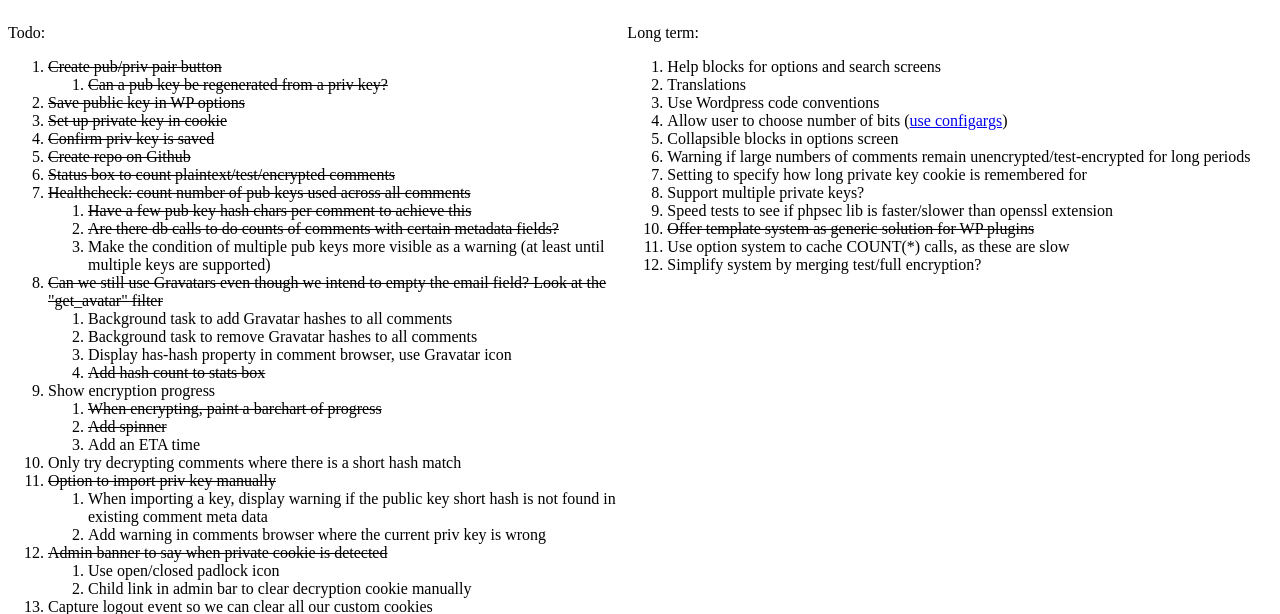
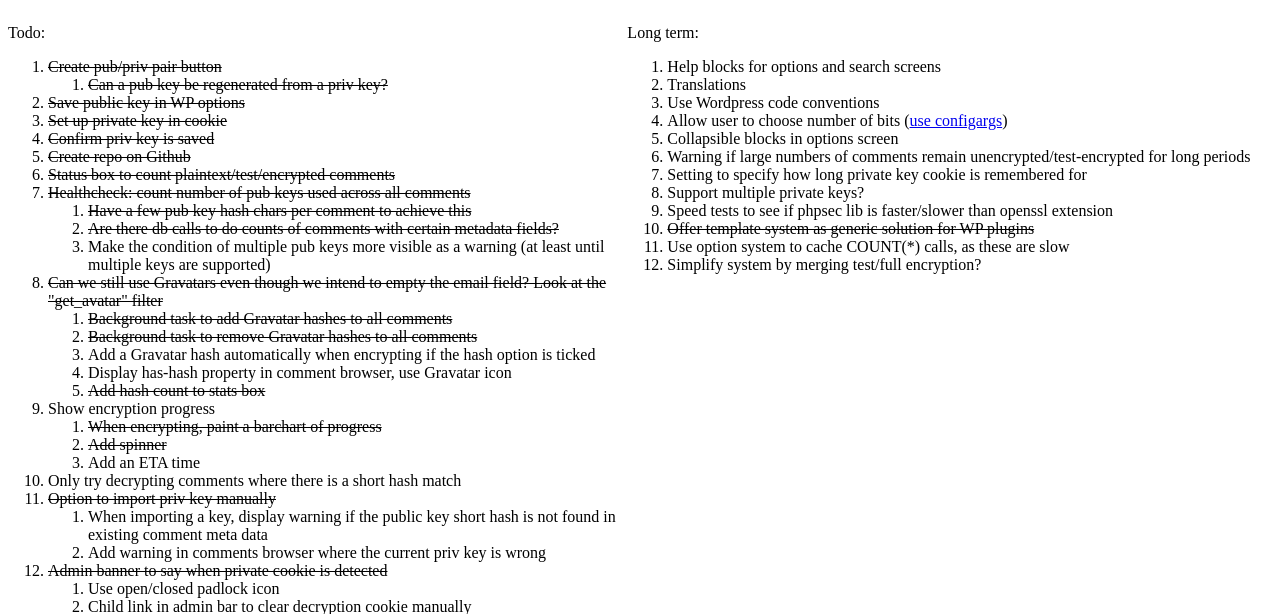
Before and after one commit to halfer/wp-encrypt-plugin, a PHP site: page /_todo.php in a window 1280 px wide. Shown: the top 614 px of the page. Run offline with PHP 8.4, Linux system fonts and the light colour scheme.

Commit message:
Update to-do list

```diff
--- a/templates/_todo.php
+++ b/templates/_todo.php
@@ -20,8 +20,9 @@
 		<li><s>Can we still use Gravatars even though we intend to empty the email field? Look at the
 			"get_avatar" filter</s></li>
 		<ol>
-			<li>Background task to add Gravatar hashes to all comments</li>
-			<li>Background task to remove Gravatar hashes to all comments</li>
+			<li><s>Background task to add Gravatar hashes to all comments</s></li>
+			<li><s>Background task to remove Gravatar hashes to all comments</s></li>
+			<li>Add a Gravatar hash automatically when encrypting if the hash option is ticked</li>
 			<li>Display has-hash property in comment browser, use Gravatar icon</li>
 			<li><s>Add hash count to stats box</s></li>
 		</ol>
```
